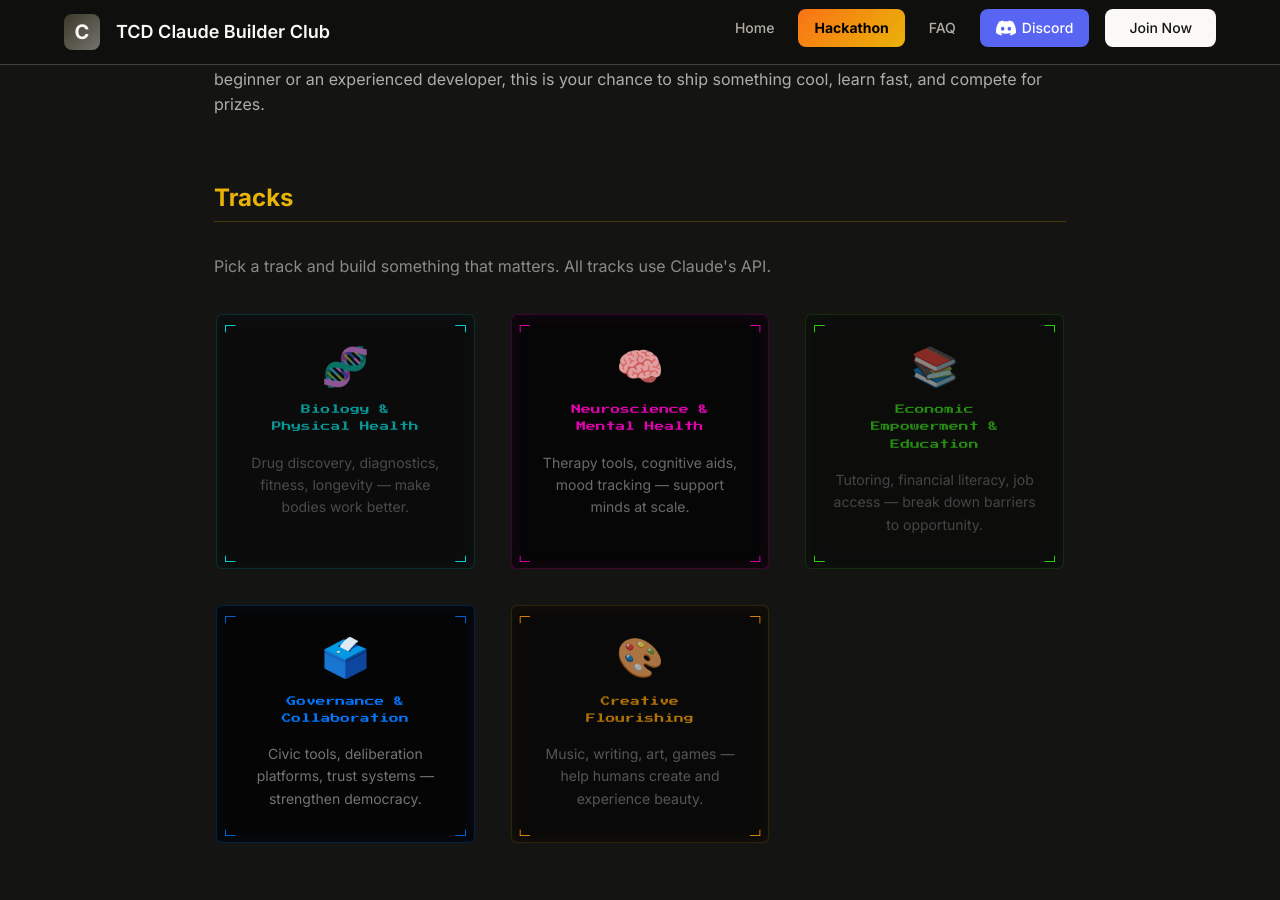
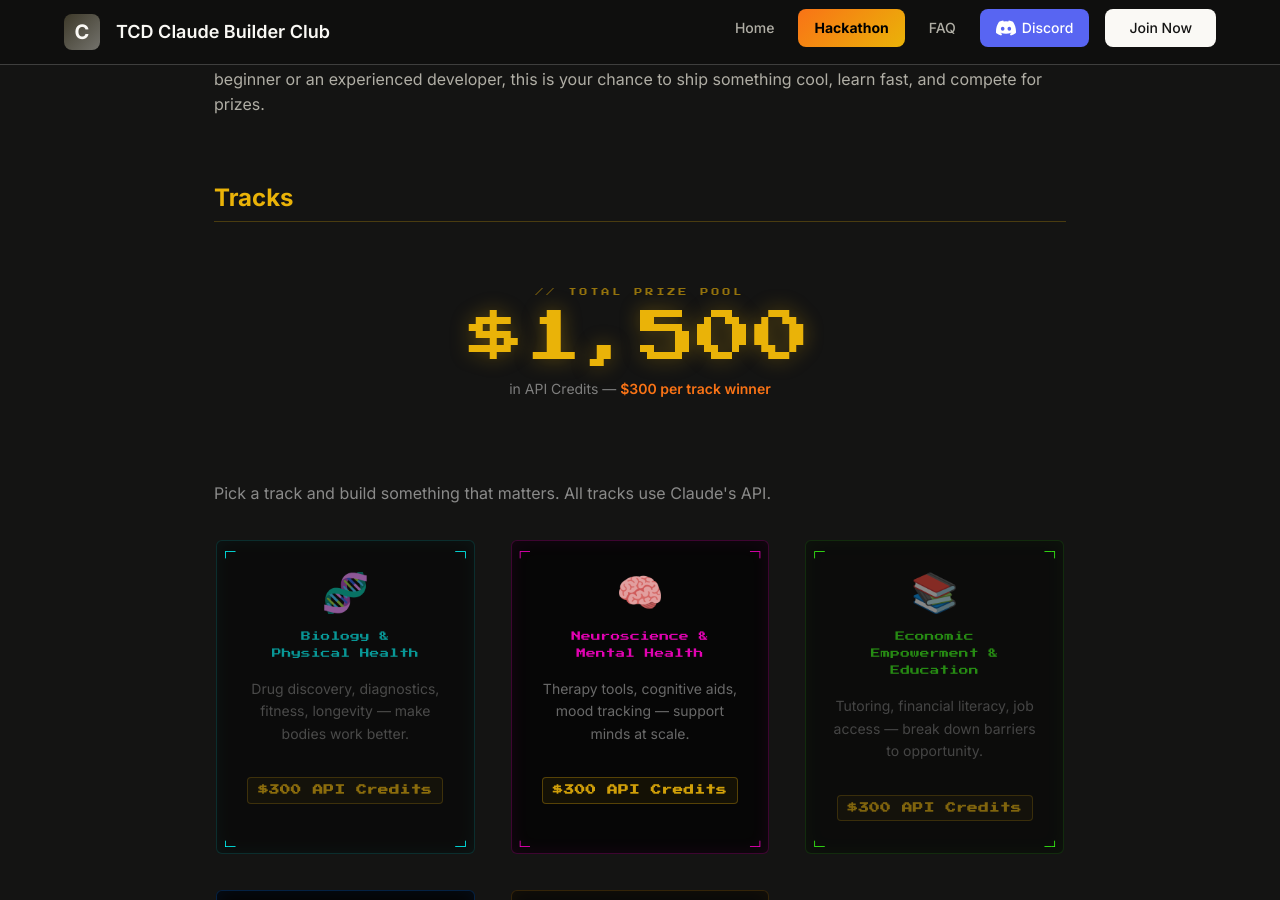
Before and after one commit to claudebuilderstcd/claudebuilderstcd.github.io, a Jekyll site: the page built from hackathon.md, in a window 1280 px wide and 900 px high, scrolled down 989 px. Built offline with Jekyll 4.4.1, drawn with Linux system fonts in a browser that asks for light colours; a script that is not in the unit is left out; some of the changed text lies outside the part shown.

Commit message:
Updated the prizes info

```diff
--- a/assets/css/style.css
+++ b/assets/css/style.css
@@ -1194,6 +1194,40 @@ li {
   margin: var(--spacing-2xl) 0;
 }
 
+/* ---- Prize pool display ---- */
+.hk-prize-pool {
+  display: flex;
+  flex-direction: column;
+  align-items: center;
+  gap: 6px;
+  margin: var(--spacing-lg) 0 var(--spacing-xl);
+  padding: var(--spacing-lg) var(--spacing-xl);
+}
+
+
+.hk-prize-pool__label {
+  font-size: 0.5rem;
+  color: rgba(234,179,8,0.6);
+  letter-spacing: 3px;
+}
+
+.hk-prize-pool__amount {
+  font-size: clamp(2rem, 6vw, 3.5rem);
+  color: var(--hk-gold);
+  text-shadow: 0 0 20px var(--hk-glow);
+  line-height: 1.2;
+}
+
+.hk-prize-pool__sub {
+  font-size: var(--font-size-sm);
+  color: rgba(255,255,255,0.45);
+}
+
+.hk-prize-pool__per {
+  color: var(--hk-orange);
+  font-weight: 600;
+}
+
 .hk-tracks__intro {
   color: rgba(255,255,255,0.5);
   margin-bottom: var(--spacing-lg);
@@ -1264,6 +1298,19 @@ li {
   margin: 0;
 }
 
+.hk-track__prize {
+  margin-top: var(--spacing-sm);
+  font-size: 0.65rem;
+  font-family: 'Press Start 2P', monospace;
+  font-weight: 700;
+  color: var(--hk-gold);
+  padding: 4px 10px;
+  border: 1px solid rgba(234,179,8,0.35);
+  border-radius: var(--radius-sm);
+  background: rgba(234,179,8,0.07);
+  letter-spacing: 0.5px;
+}
+
 /* ── Bio: cyan ── */
 .hk-track--bio .hk-track__inner {
   border-color: rgba(0, 255, 255, 0.25);
@@ -1328,63 +1375,6 @@ li {
 }
 .hk-track--art .hk-track__corner,
 .hk-track--art .hk-track__name { color: #ffa000; }
-
-/* ---- Prizes ---- */
-.hk-prizes {
-  margin: var(--spacing-2xl) 0;
-}
-
-.hk-prizes__grid {
-  display: grid;
-  grid-template-columns: repeat(auto-fit, minmax(180px, 1fr));
-  gap: var(--spacing-lg);
-  margin-bottom: var(--spacing-md);
-}
-
-.hk-prize {
-  display: flex;
-  flex-direction: column;
-  align-items: center;
-  gap: var(--spacing-xs);
-  padding: var(--spacing-lg);
-  border-radius: var(--radius-lg);
-  border: 1px solid rgba(234, 179, 8, 0.2);
-  background: rgba(0, 0, 0, 0.4);
-  text-align: center;
-  transition: transform var(--transition-base), border-color var(--transition-base);
-}
-
-.hk-prize:hover {
-  transform: translateY(-4px);
-  border-color: var(--hk-gold);
-}
-
-.hk-prize--gold { border-color: rgba(234,179,8,0.5); background: rgba(234,179,8,0.06); }
-.hk-prize--silver { border-color: rgba(192,192,192,0.3); background: rgba(192,192,192,0.04); }
-.hk-prize--bronze { border-color: rgba(205,127,50,0.3); background: rgba(205,127,50,0.04); }
-
-.hk-prize__medal { font-size: 2.5rem; }
-
-.hk-prize__label {
-  font-size: var(--font-size-sm);
-  font-weight: 600;
-  color: rgba(255,255,255,0.5);
-  text-transform: uppercase;
-  letter-spacing: 1px;
-}
-
-.hk-prize__value {
-  font-size: var(--font-size-xl);
-  font-weight: 700;
-  color: var(--hk-gold);
-}
-
-.hk-prizes__note {
-  text-align: center;
-  font-size: var(--font-size-sm);
-  color: rgba(255,255,255,0.45);
-  margin: 0;
-}
 
 /* ---- Timeline ---- */
 .hk-timeline {
--- a/hackathon.md
+++ b/hackathon.md
@@ -96,6 +96,11 @@ title: Hackathon 2026
 
 <div class="hk-tracks">
   <h2 class="hk-section__title">Tracks</h2>
+  <div class="hk-prize-pool">
+    <div class="hk-prize-pool__label hk-pixel">// TOTAL PRIZE POOL</div>
+    <div class="hk-prize-pool__amount hk-pixel">$1,500</div>
+    <div class="hk-prize-pool__sub">in API Credits — <span class="hk-prize-pool__per">$300 per track winner</span></div>
+  </div>
   <p class="hk-tracks__intro">Pick a track and build something that matters. All tracks use Claude's API.</p>
   <div class="hk-tracks__grid">
 
@@ -108,6 +113,7 @@ title: Hackathon 2026
         <div class="hk-track__emoji">🧬</div>
         <div class="hk-track__name hk-pixel">Biology &amp;<br>Physical Health</div>
         <div class="hk-track__desc">Drug discovery, diagnostics, fitness, longevity — make bodies work better.</div>
+        <div class="hk-track__prize">$300 API Credits</div>
       </div>
     </div>
 
@@ -120,6 +126,7 @@ title: Hackathon 2026
         <div class="hk-track__emoji">🧠</div>
         <div class="hk-track__name hk-pixel">Neuroscience &amp;<br>Mental Health</div>
         <div class="hk-track__desc">Therapy tools, cognitive aids, mood tracking — support minds at scale.</div>
+        <div class="hk-track__prize">$300 API Credits</div>
       </div>
     </div>
 
@@ -132,6 +139,7 @@ title: Hackathon 2026
         <div class="hk-track__emoji">📚</div>
         <div class="hk-track__name hk-pixel">Economic<br>Empowerment &amp; Education</div>
         <div class="hk-track__desc">Tutoring, financial literacy, job access — break down barriers to opportunity.</div>
+        <div class="hk-track__prize">$300 API Credits</div>
       </div>
     </div>
 
@@ -144,6 +152,7 @@ title: Hackathon 2026
         <div class="hk-track__emoji">🗳️</div>
         <div class="hk-track__name hk-pixel">Governance &amp;<br>Collaboration</div>
         <div class="hk-track__desc">Civic tools, deliberation platforms, trust systems — strengthen democracy.</div>
+        <div class="hk-track__prize">$300 API Credits</div>
       </div>
     </div>
 
@@ -156,32 +165,11 @@ title: Hackathon 2026
         <div class="hk-track__emoji">🎨</div>
         <div class="hk-track__name hk-pixel">Creative<br>Flourishing</div>
         <div class="hk-track__desc">Music, writing, art, games — help humans create and experience beauty.</div>
+        <div class="hk-track__prize">$300 API Credits</div>
       </div>
     </div>
 
   </div>
-</div>
-
-<div class="hk-prizes">
-  <h2 class="hk-section__title">Prizes</h2>
-  <div class="hk-prizes__grid">
-    <div class="hk-prize hk-prize--gold">
-      <div class="hk-prize__medal">🥇</div>
-      <div class="hk-prize__label">1st Place</div>
-      <div class="hk-prize__value">$150 API Credits</div>
-    </div>
-    <div class="hk-prize hk-prize--silver">
-      <div class="hk-prize__medal">🥈</div>
-      <div class="hk-prize__label">2nd Place</div>
-      <div class="hk-prize__value">$100 API Credits</div>
-    </div>
-    <div class="hk-prize hk-prize--bronze">
-      <div class="hk-prize__medal">🥉</div>
-      <div class="hk-prize__label">3rd Place</div>
-      <div class="hk-prize__value">$50 API Credits</div>
-    </div>
-  </div>
-  <p class="hk-prizes__note">All participants receive Claude Pro access and API credits just for attending!</p>
 </div>
 
 <div class="hk-schedule">
```
